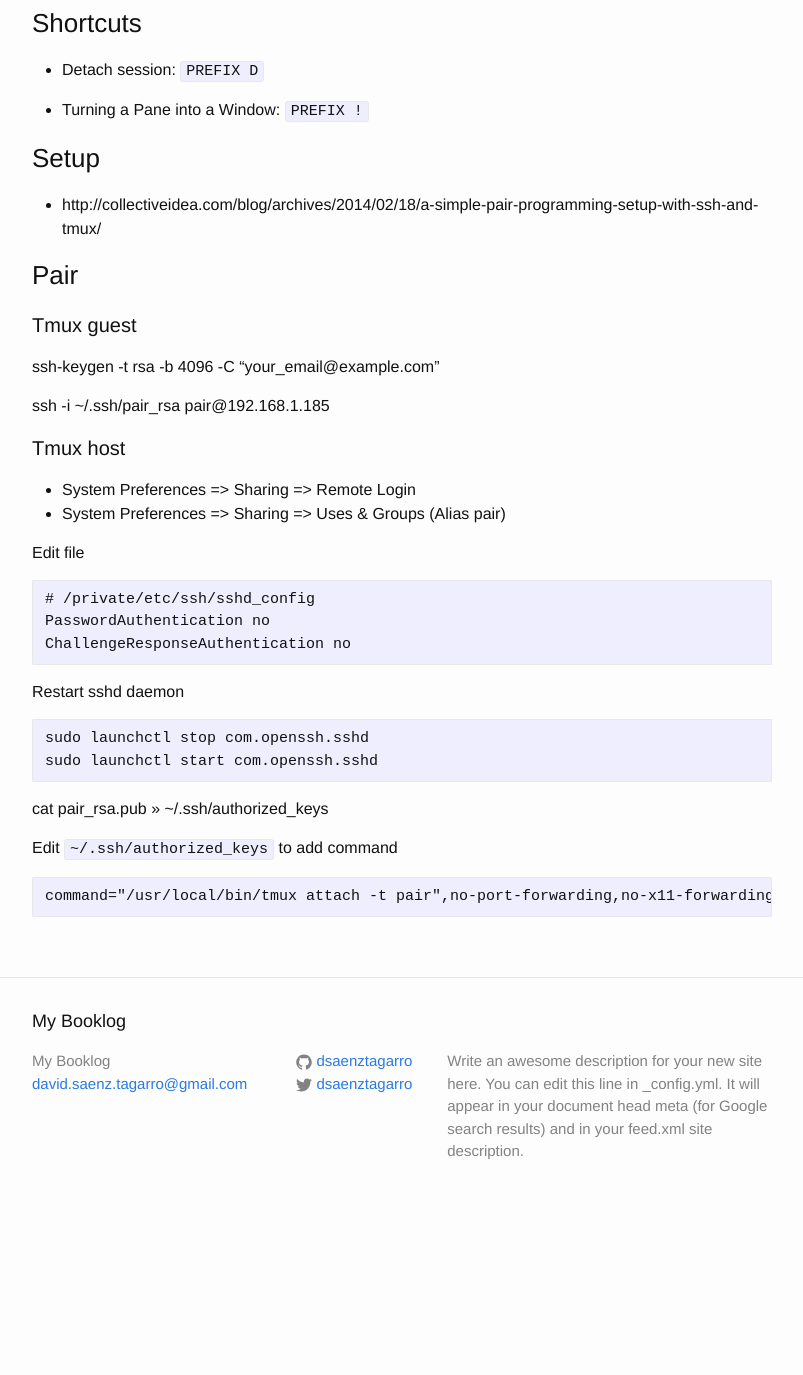
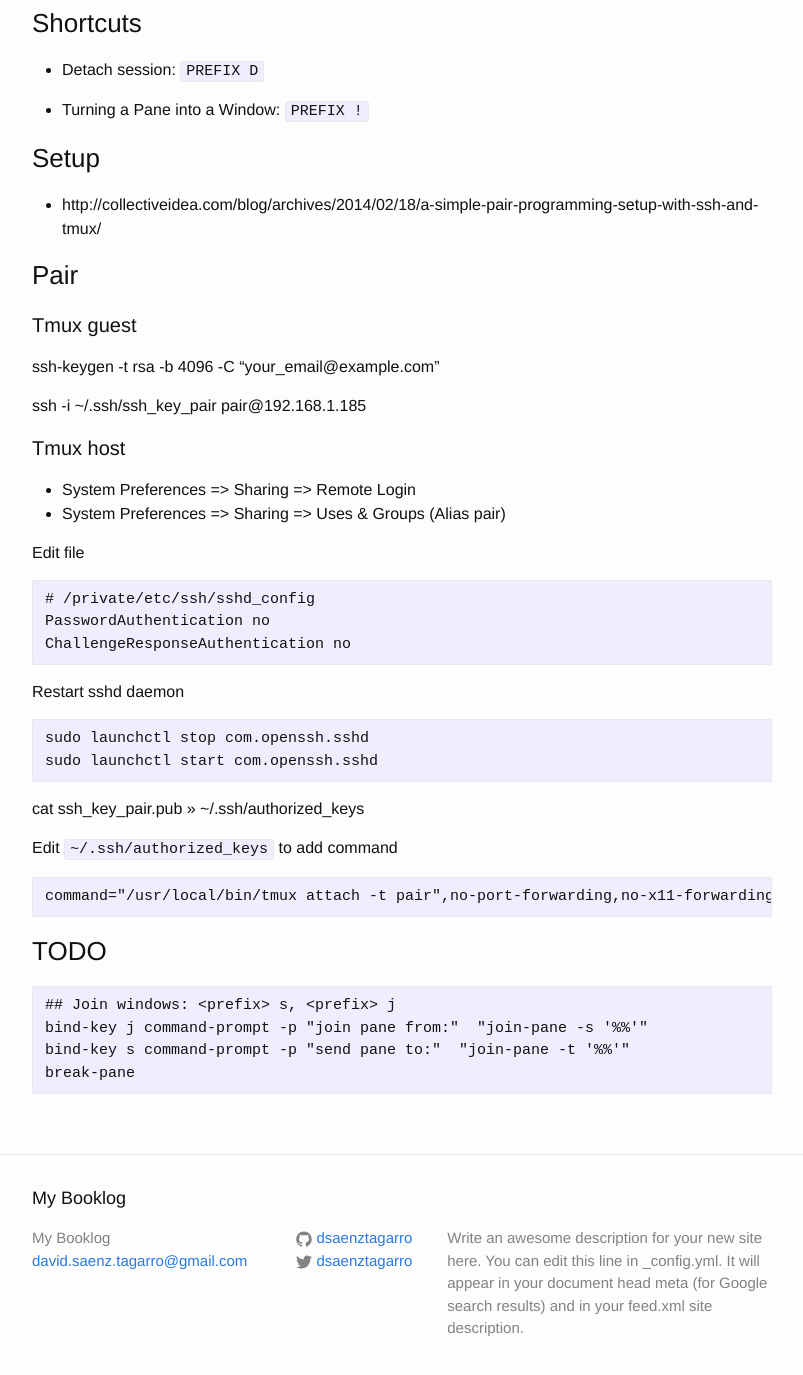
Before and after one commit to dsaenztagarro/booklog, a Jekyll site: the page built from _commands/tmux.md, in a window 1280 px wide and 1400 px high, scrolled down 849 px. Shown: the top 1375 px of the window, without its empty margins (238-1041 px from the left). Built offline with Jekyll 4.4.1, drawn with Linux system fonts in a browser that asks for light colours; before the commit the page ends 2072 px from its top, so only the background shows below that.

Commit message:
Commands: udpate mysql and tmux

````diff
--- a/_commands/tmux.md
+++ b/_commands/tmux.md
@@ -55,7 +55,7 @@ bind-key -n C-S-Right swap-window -t +1
 
 ssh-keygen -t rsa -b 4096 -C "your_email@example.com"
 
-ssh -i ~/.ssh/pair_rsa pair@192.168.1.185
+ssh -i ~/.ssh/ssh_key_pair pair@192.168.1.185
 
 #### Tmux host
 
@@ -77,10 +77,19 @@ sudo launchctl stop com.openssh.sshd
 sudo launchctl start com.openssh.sshd
 ```
 
-cat pair_rsa.pub >> ~/.ssh/authorized_keys
+cat ssh_key_pair.pub >> ~/.ssh/authorized_keys
 
 Edit `~/.ssh/authorized_keys` to add command
 
 ```
 command="/usr/local/bin/tmux attach -t pair",no-port-forwarding,no-x11-forwarding,no-agent-forwarding KEY_TYPE KEY COMMENT
 ```
+
+### TODO
+
+```
+## Join windows: <prefix> s, <prefix> j
+bind-key j command-prompt -p "join pane from:"  "join-pane -s '%%'"
+bind-key s command-prompt -p "send pane to:"  "join-pane -t '%%'"
+break-pane
+```
````
Also changed, not shown: _commands/mysql.md (+4 -2 lines).
